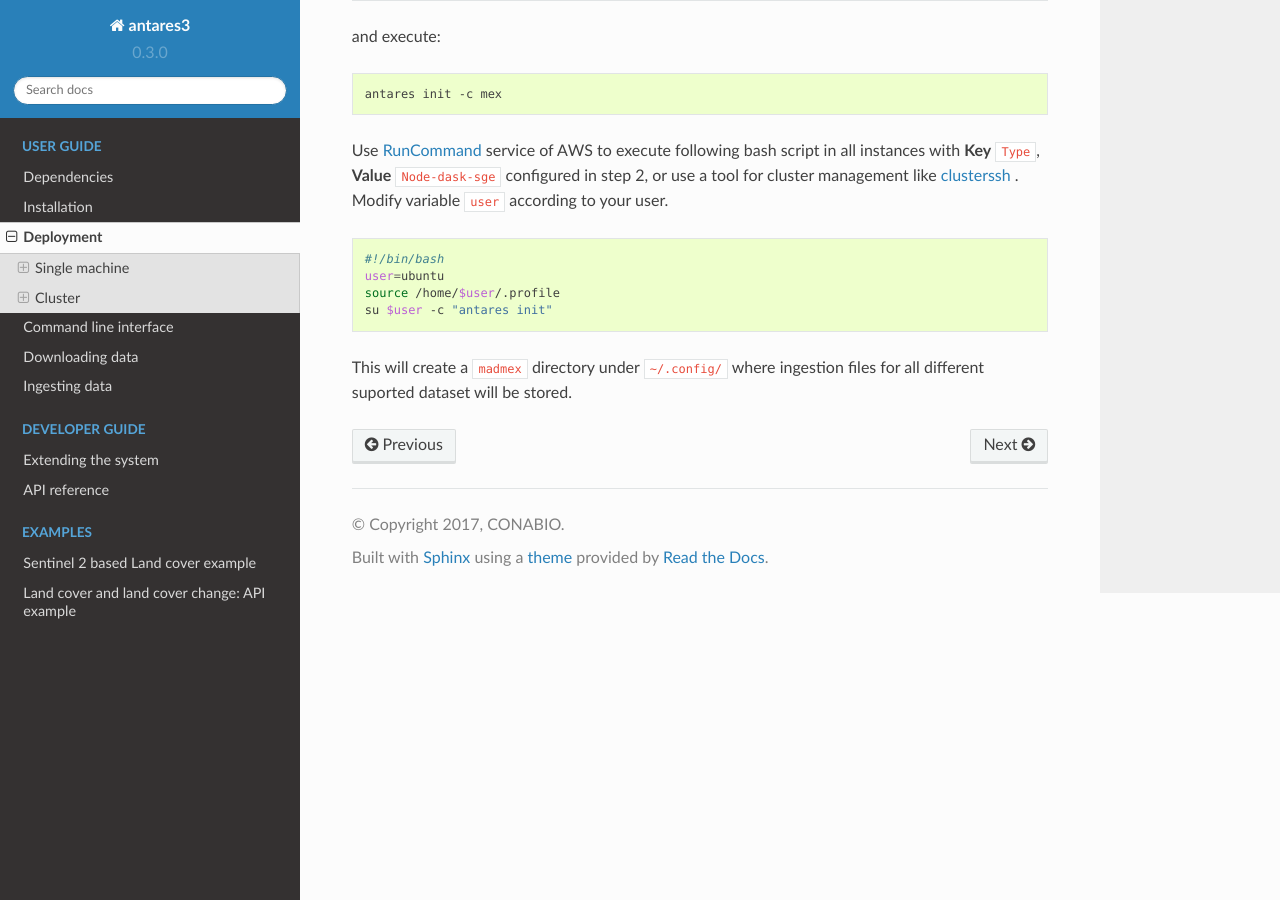
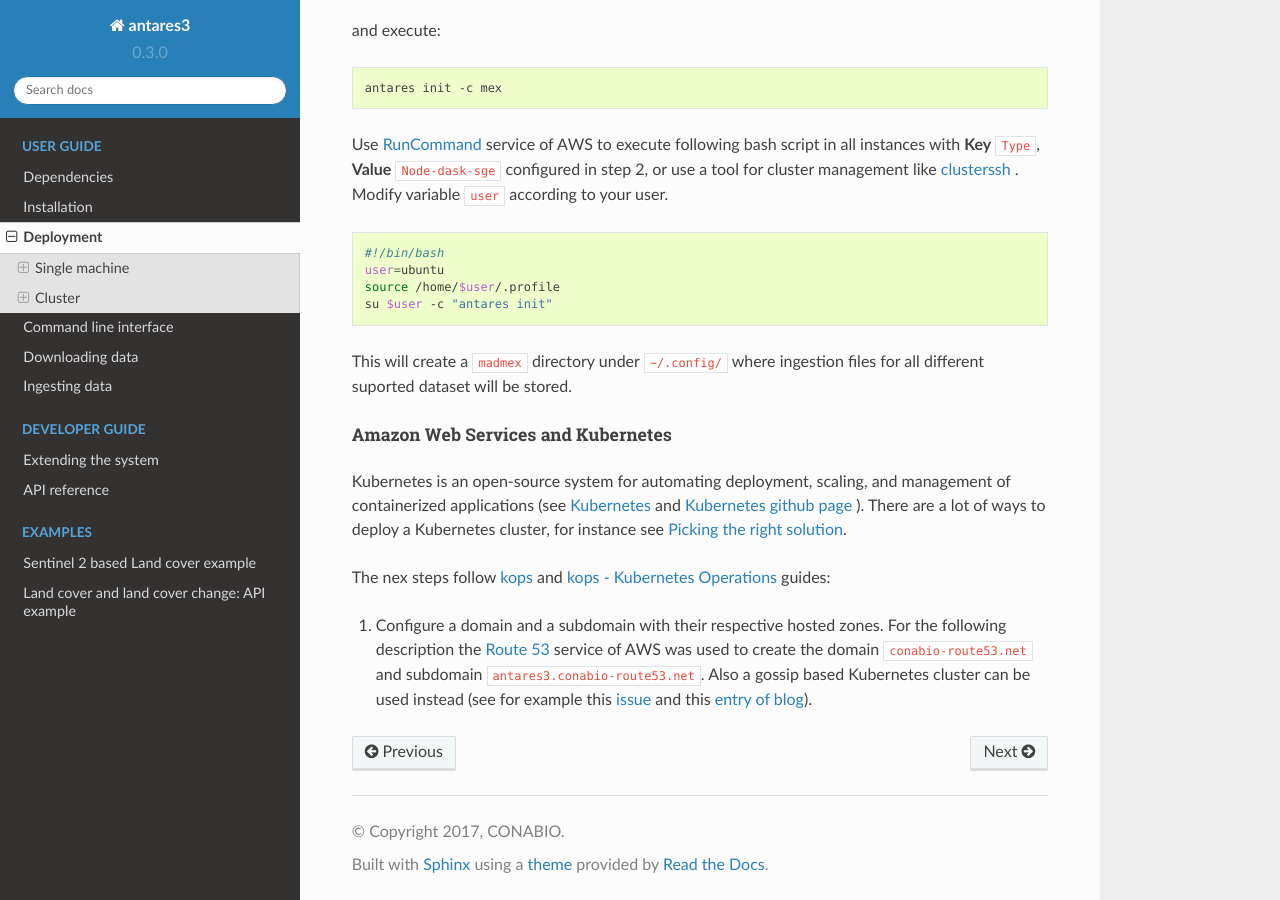
Before and after one commit to CONABIO/antares3, a Sphinx documentation site: the page built from docs/deployment.rst, in a window 1280 px wide and 900 px high, scrolled down 15937 px. Built offline with Sphinx 7.4.7 and the Read the Docs theme 2.0.0, drawn with Linux system fonts in a browser that asks for light colours.

Commit message:
adding kubernetes cluster section

```diff
--- a/docs/deployment.rst
+++ b/docs/deployment.rst
@@ -594,8 +594,9 @@ from **<public DNS of master>:8787/graph** we have:
 
 In step 1 it was configured variable ``mount_point`` which is a path to a shared volume.
 
+
 Open DataCube
-^^^^^^^^^^^^^
+~~~~~~~~~~~~~
 
 Log in to an instance of `Auto Scaling Groups`_ configured in step 2 and create in ``$mount_point/.datacube.conf`` the datacube configuration file:
 
@@ -671,9 +672,8 @@ For both drivers you can execute the following to check that Open DataCube is pr
 		s3_dataset_mapping
 
 
-
 Antares3
-^^^^^^^^
+~~~~~~~~
 
 Antares setup consists of setting up the database schemas, ingesting country borders in a table and deploy the configuration files specific to each dataset.
 
@@ -722,9 +722,44 @@ Use `RunCommand`_ service of AWS to execute following bash script in all instanc
 
 This will create a ``madmex`` directory under ``~/.config/`` where ingestion files for all different suported dataset will be stored.
 
+Amazon Web Services and Kubernetes
+""""""""""""""""""""""""""""""""""
+
+Kubernetes is an open-source system for automating deployment, scaling, and management of containerized applications (see `Kubernetes`_ and `Kubernetes github page`_ ). There are a lot of ways to deploy a Kubernetes cluster, for instance see `Picking the right solution`_.
+
+
+The nex steps follow `kops`_ and `kops - Kubernetes Operations`_ guides:
+
+1) Configure a domain and a subdomain with their respective hosted zones. For the following description the `Route 53`_ service of AWS was used to create the domain ``conabio-route53.net`` and subdomain ``antares3.conabio-route53.net``. Also a gossip based Kubernetes cluster can be used instead (see for example this `issue`_ and this `entry of blog`_).
 
 
 
+
+
+
+
+
+
+
+
+
+.. Kubernetes references:
+
+.. _Kubernetes github page: https://github.com/kubernetes/kubernetes
+
+.. _Kubernetes: https://kubernetes.io/
+
+.. _Picking the right solution: https://kubernetes.io/docs/setup/pick-right-solution/#table-of-solutions
+
+.. _kops - Kubernetes Operations: https://github.com/kubernetes/kops
+
+.. _kops: https://kubernetes.io/docs/setup/custom-cloud/kops/
+
+.. _Route 53: https://aws.amazon.com/route53/?nc1=h_ls
+
+.. _entry of blog: http://blog.arungupta.me/gossip-kubernetes-aws-kops/
+
+.. _issue: https://github.com/kubernetes/kops/issues/2858
 
 .. Dependencies references:
 
```
Also changed, not shown: other parts of docs/deployment.rst (+1 -1 lines).
